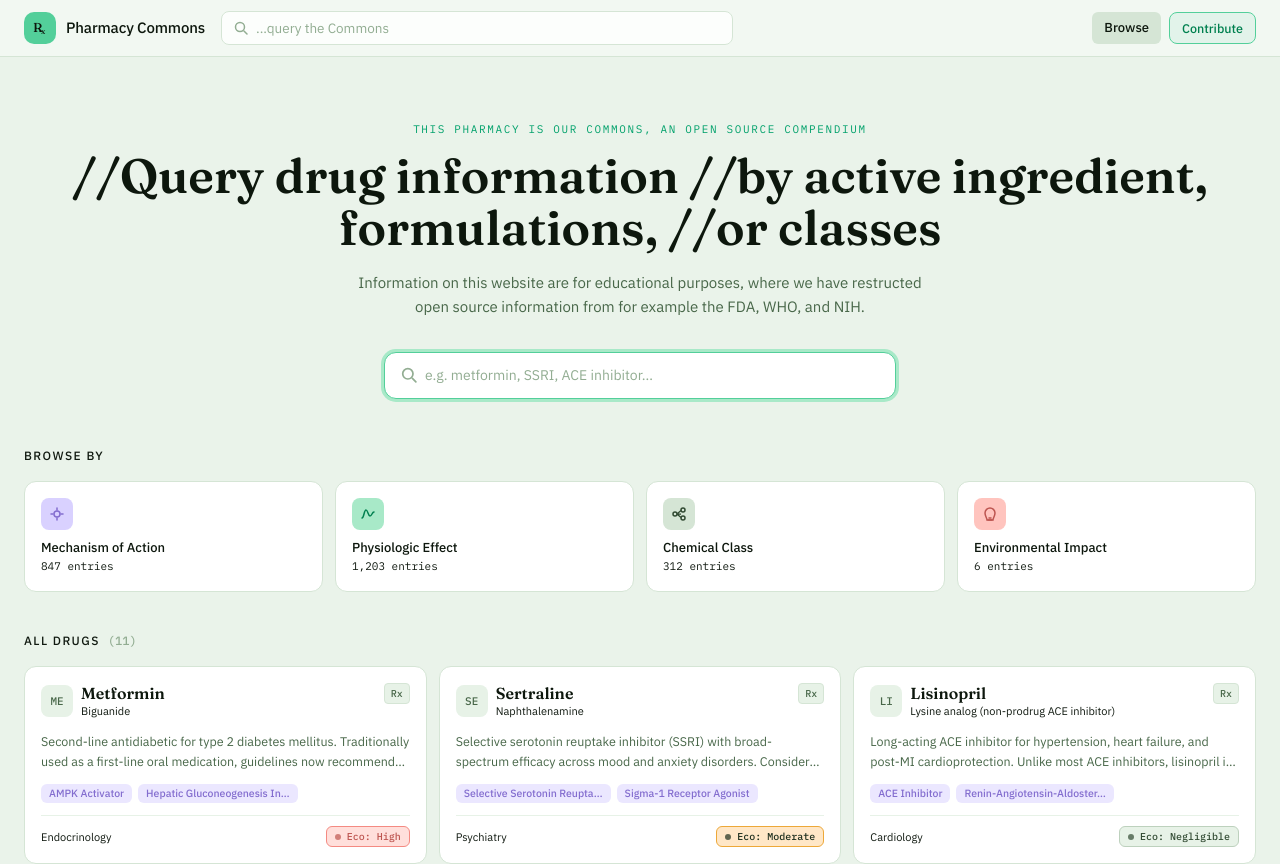
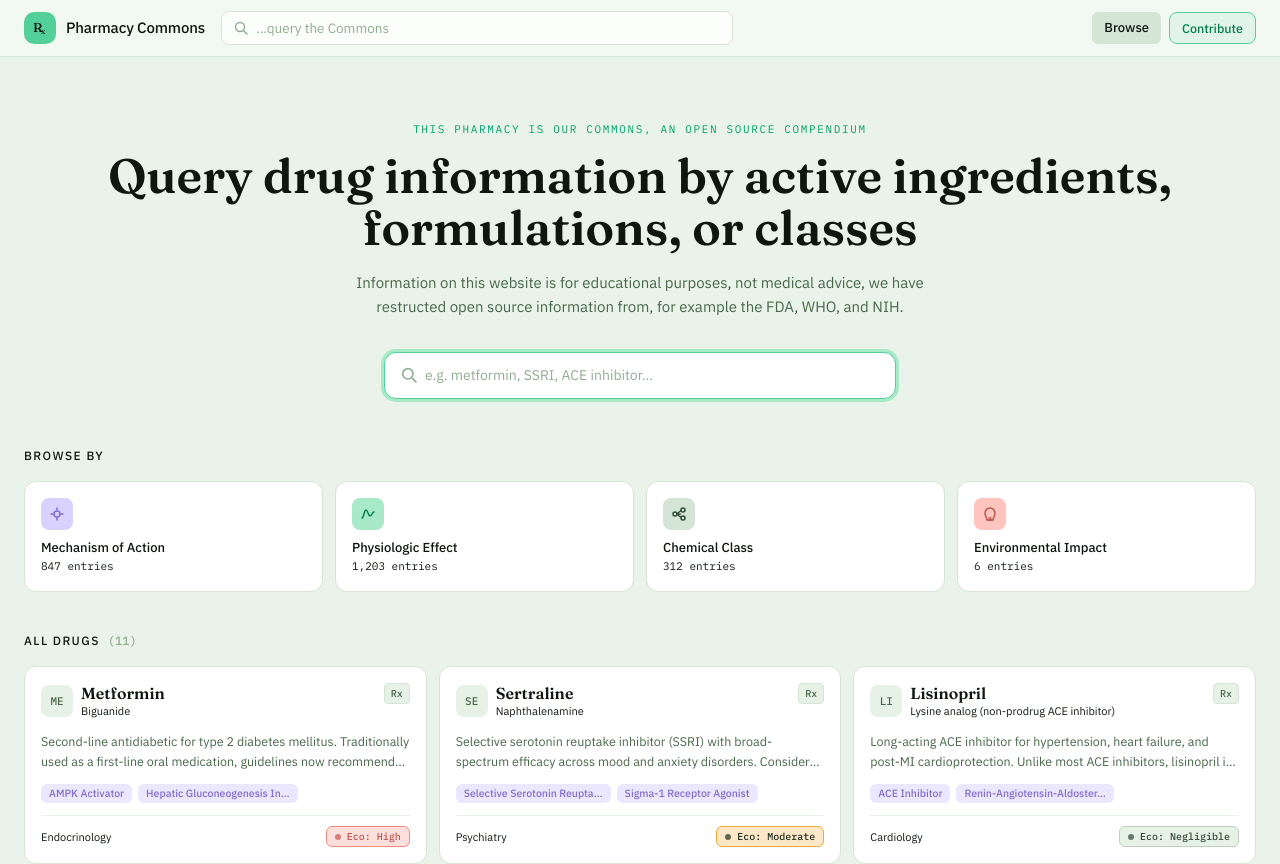
Before and after one commit to JoshuaSemock/pharmacycommons.org, a React (Vite) app: page / in a window 1280 px wide. Shown: the top 864 px of the page. Built offline with nearby package versions, Linux system fonts and the light colour scheme; the HTML template or start-up script is replaced by a standard one.

Commit message:
Update SearchView.tsx

```diff
--- a/src/SearchView.tsx
+++ b/src/SearchView.tsx
@@ -34,12 +34,10 @@ export default function SearchView({ initialQuery, onNavigate }: SearchViewProps
       <section className="pt-16 pb-12 text-center">
         <p className="mb-3 font-mono text-[11px] uppercase tracking-[0.15em] text-aqua-600">This Pharmacy is our Commons, an open source compendium</p>
         <h1 className="font-display text-4xl sm:text-5xl font-semibold text-sage-900 leading-[1.1] mb-4" style={{ fontFamily: 'var(--font-display)' }}>
-          //Query drug information
-          //by active ingredient,<br className="hidden sm:block" /> formulations,
-          //or classes
+          Query drug information by active ingredients,<br className="hidden sm:block" /> formulations, or classes
         </h1>
         <p className="mx-auto max-w-xl font-sans text-[15px] text-sage-600 leading-relaxed mb-8">
-          Information on this website are for educational purposes, where we have restructed open source information from for example the FDA, WHO, and NIH.
+          Information on this website is for educational purposes, not medical advice, we have restructed open source information from, for example the FDA, WHO, and NIH.
         </p>
 
         {/* Search bar */}
```
